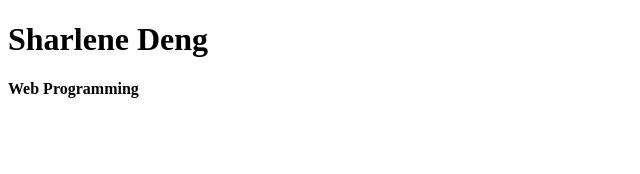
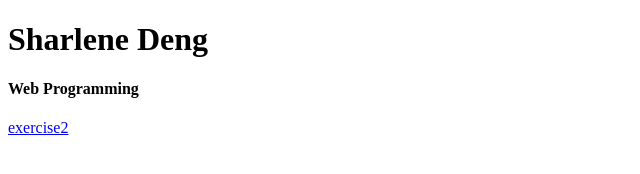
Before and after one commit to sharlenedeng/sharlenedeng-kit-webprogramming, a plain HTML site: page index.html in a window 1280 px wide. Shown: the full height of the page, 0-640 px from the left. Drawn offline with Linux system fonts and the light colour scheme.

Commit message:
Update index.html

```diff
--- a/index.html
+++ b/index.html
@@ -3,5 +3,6 @@
 <body>
 <h1>Sharlene Deng</h1>
 <h4>Web Programming</h4>
+  <a href="https://sharlenedeng.github.io/exercise02/">exercise2</a>
 </body>
 </html>
```
